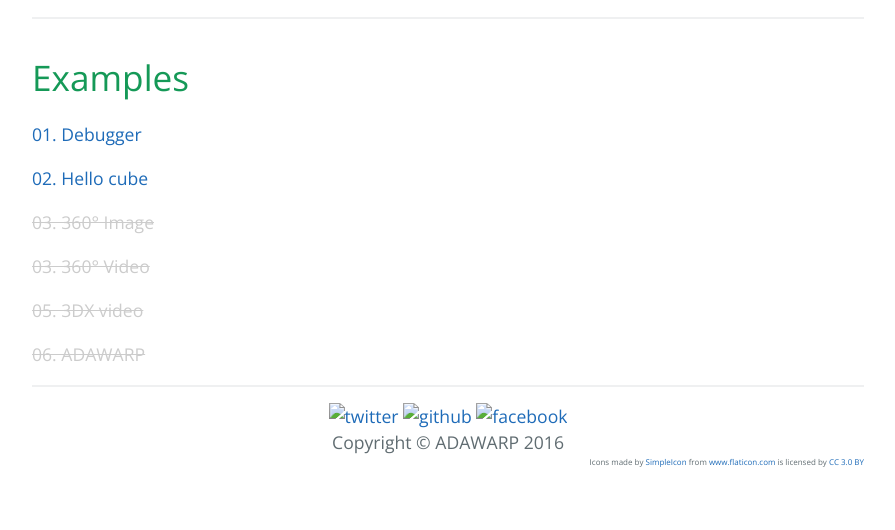
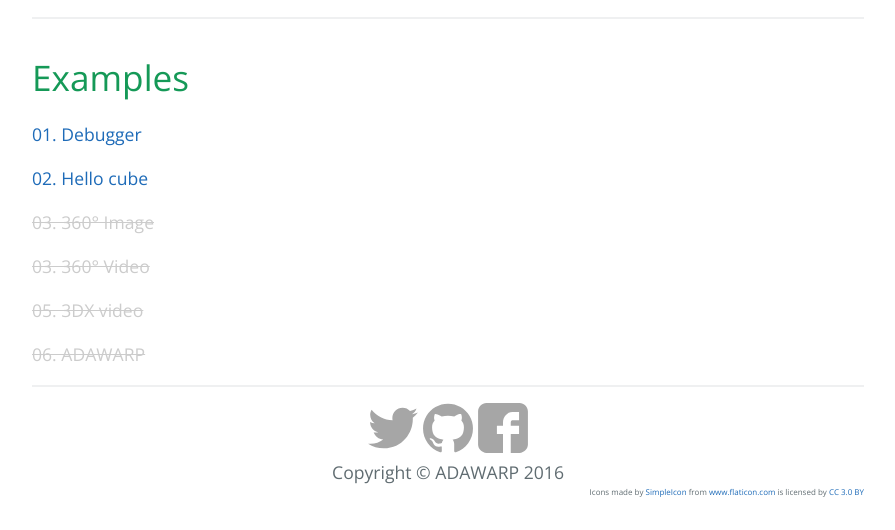
Before and after one commit to webpsvr/webpsvr.github.io, a website: page index.html in a window 1280 px wide. Shown: the part 816-1346 px from the top of the page, without its empty margins (192-1087 px from the left). Before the commit the page ends 1316 px from the top, so only its background shows below. Drawn offline with nearby package versions, Linux system fonts and the light colour scheme.

Commit message:
fixed icons path from icon to icons

```diff
--- a/index.html
+++ b/index.html
@@ -39,9 +39,9 @@
       <p style="text-decoration: line-through; color: #ccc">06. ADAWARP</p>
       <hr>
       <div class="footer-col col-md-4" align="center">
-        <a href="https://twitter.com/webpsvr/"><img src="assets/img/icon/twitter-logo.svg" alt="twitter" title="twitter"></a>
-        <a href="https://github.com/webpsvr"><img src="assets/img/icon/github-logo.svg" alt="github" title="github"></a>
-        <a href="https://www.facebook.com/webpsvr/"><img src="assets/img/icon/facebook-logo.svg" alt="facebook" title="facebook"></a>
+        <a href="https://twitter.com/webpsvr/"><img src="assets/img/icons/twitter-logo.svg" alt="twitter" title="twitter"></a>
+        <a href="https://github.com/webpsvr"><img src="assets/img/icons/github-logo.svg" alt="github" title="github"></a>
+        <a href="https://www.facebook.com/webpsvr/"><img src="assets/img/icons/facebook-logo.svg" alt="facebook" title="facebook"></a>
       </div>
       <div class="col-lg-12" align="center">
         Copyright &copy; ADAWARP 2016
```
